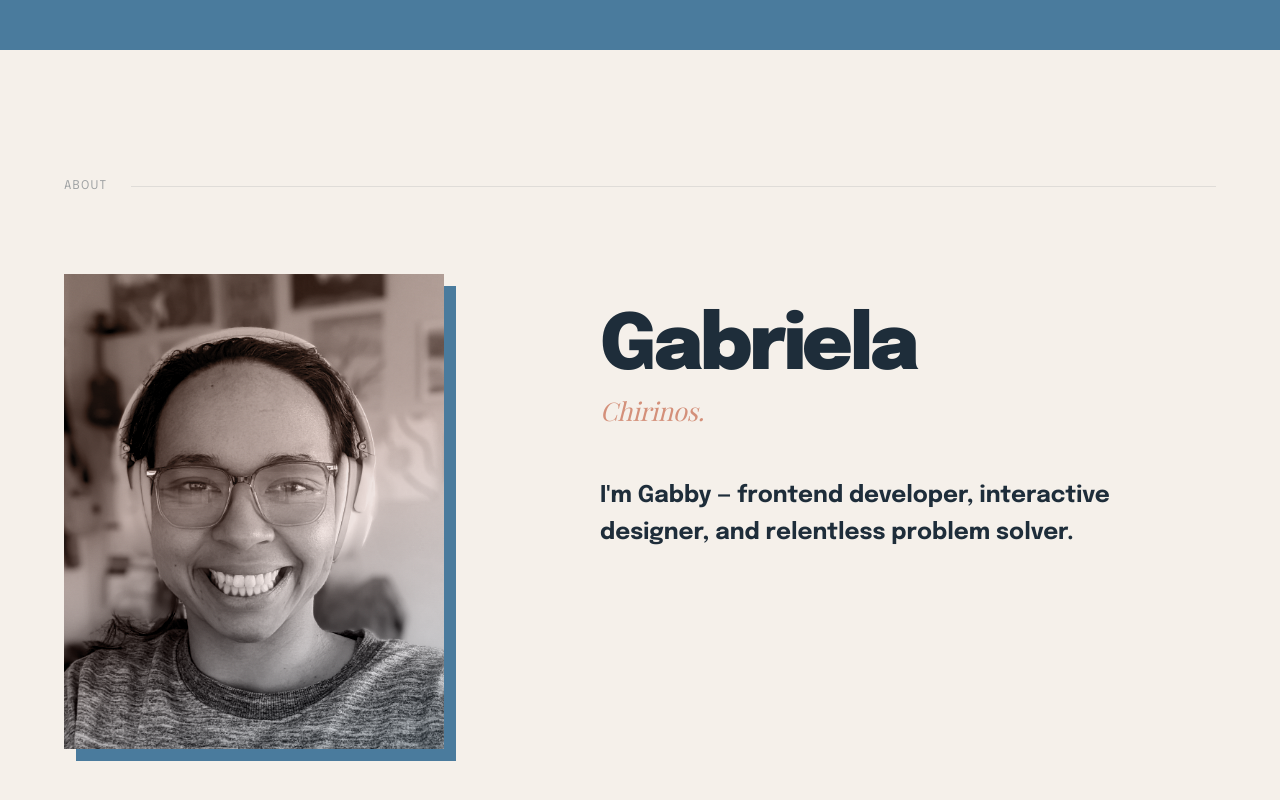
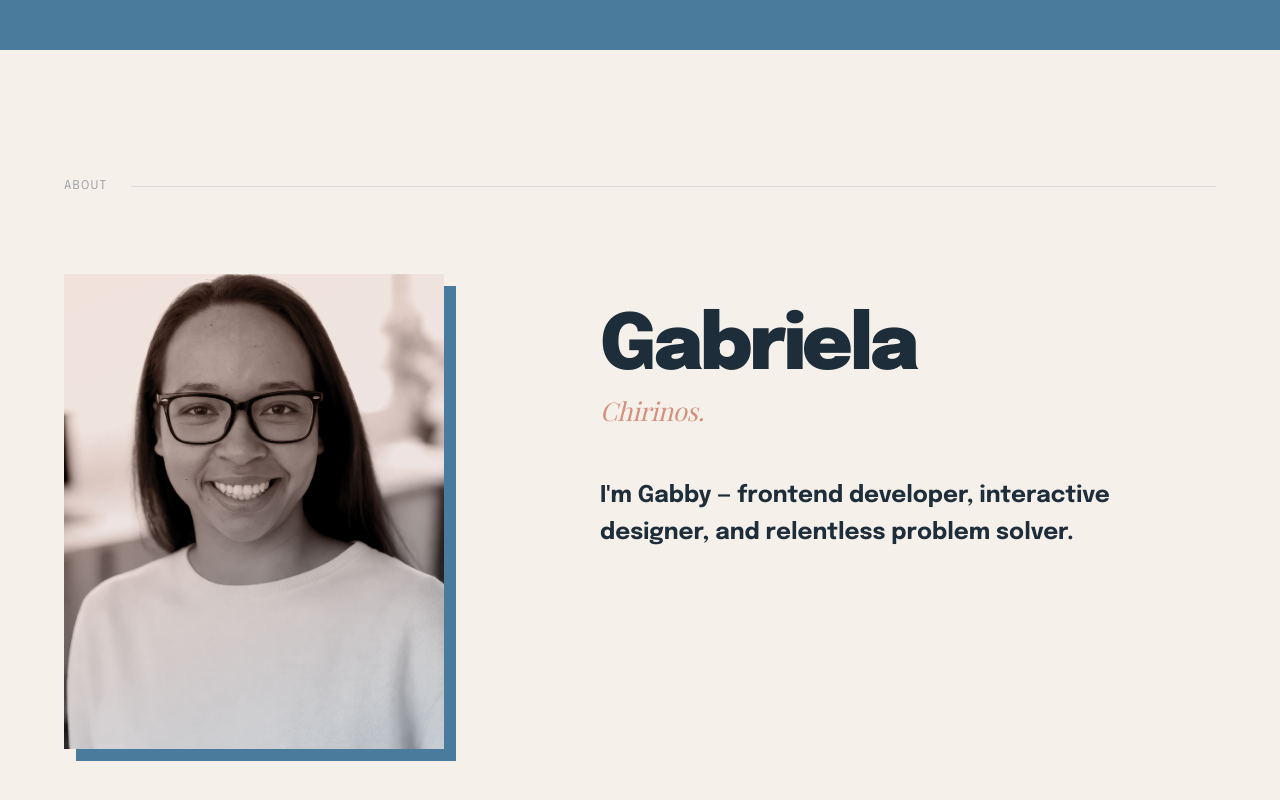
Before and after one commit to gabriela-chirinos/Chirinos_Portfolio, a Next.js app: page / in a window 1280 px wide. Shown: the part 6343-7143 px from the top of the page. Built offline with nearby package versions, Linux system fonts and the light colour scheme.

Commit message:
updated image

```diff
--- a/src/app/globals.css
+++ b/src/app/globals.css
@@ -59,10 +59,12 @@ html {
 .ghost-creative-margin {
   margin-top: 1.7em;
   margin-left: .15em;
+  transform: translateY(60px);
 }
 @media (min-width: 768px) {
   .ghost-creative-margin {
     margin-top: .15em;
+    transform: none;
   }
 }
 
@@ -86,10 +88,12 @@ html {
 /* DEVELOPER: fully visible on mobile, cropped off-bottom on desktop */
 .ghost-developer-bottom {
   bottom: 2%;
+  transform: translateY(-80px);
 }
 @media (min-width: 768px) {
   .ghost-developer-bottom {
     bottom: -4%;
+    transform: none;
   }
 }
 
--- a/src/components/About.tsx
+++ b/src/components/About.tsx
@@ -11,7 +11,7 @@ const bio = [
 ]
 
 const facts = [
-  { label: 'Based in',  value: 'Lakewood, WA'          },
+  { label: 'Based in',  value: 'Washington'          },
   { label: 'Background', value: 'Ops · Data · Amazon · Freelance Design' },
   { label: 'Approach',  value: 'Curiousity. Courage to be disliked.'  },
 ]
@@ -93,7 +93,7 @@ export default function About() {
                 style={{ background: '#1E2D3A', isolation: 'isolate' }}
               >
                 <Image
-                  src="/gabby.jpg"
+                  src="/headshot.jpg"
                   alt="Gabriela Chirinos"
                   fill
                   className="object-cover object-center"
```
Also changed, not shown: public/headshot.jpg (added).
